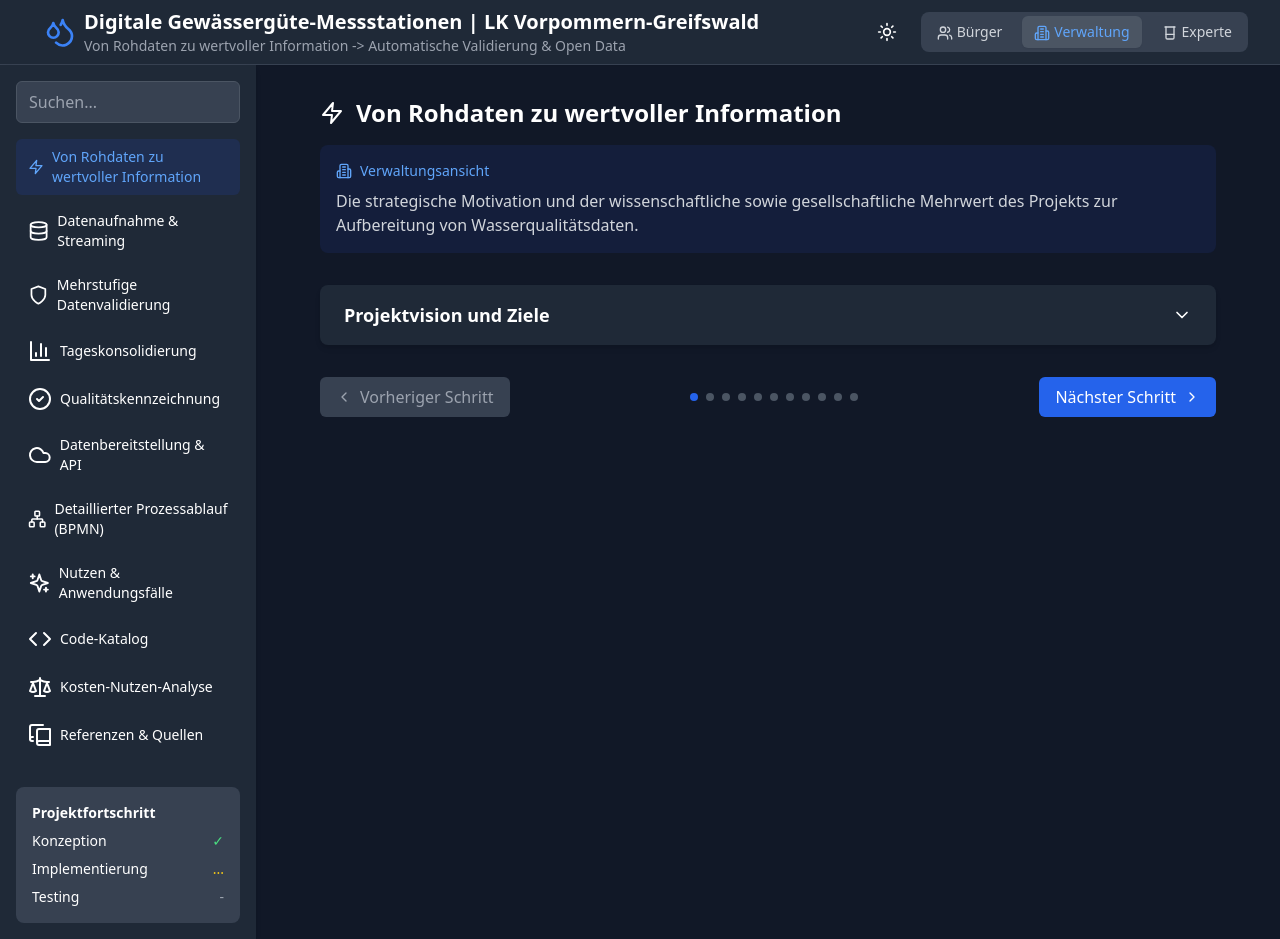
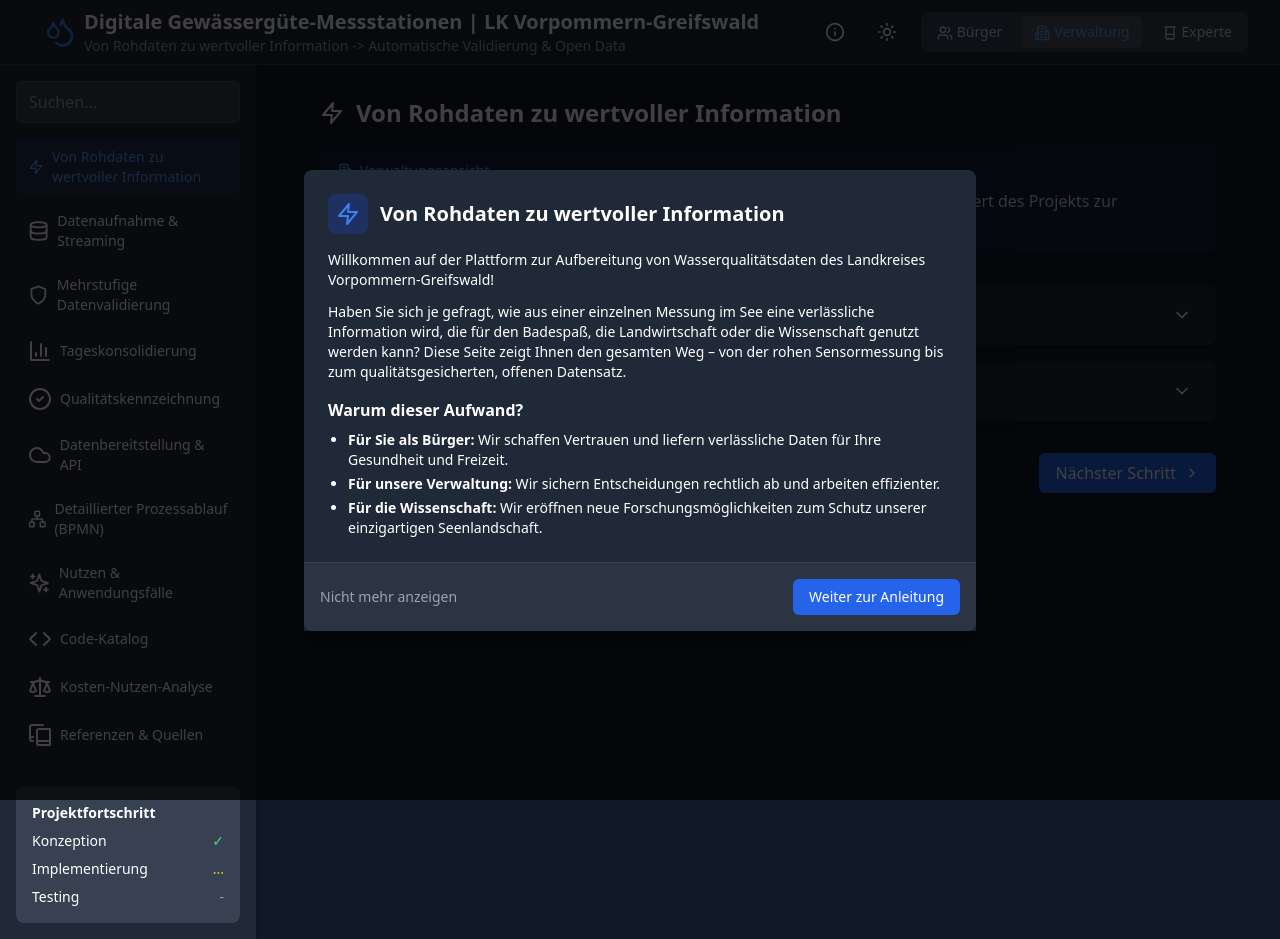
Before and after one commit to HmannCA/wasserqualitaet-vg, a React (Vite) app: page / in a window 1280 px wide. Built offline with nearby package versions, Linux system fonts and the light colour scheme; the HTML template or start-up script is replaced by a standard one.

Commit message:
Bergrüßungsoverlay eingefügt

```diff
--- a/src/App.jsx
+++ b/src/App.jsx
@@ -1,8 +1,97 @@
 import React, { useState, useEffect } from 'react';
-import { ChevronDown, ChevronRight, Users, Beaker, Building2, MessageSquare, Send, User, Calendar, ThumbsUp, Filter, Droplets, Activity, Database, Shield, Cloud, BarChart3, Info, CheckCircle2, AlertCircle, X, Menu, Sun, Moon, ClipboardList, Scale, BookCopy, Zap, Network, Sparkles, Code, NetworkIcon, Ship, Sprout, Lightbulb, Wrench, Fish, School, FileText, Map, Siren } from 'lucide-react';
+import { ChevronDown, ChevronRight, Users, Beaker, Building2, MessageSquare, Send, User, Calendar, ThumbsUp, Filter, Droplets, Activity, Database, Shield, Cloud, BarChart3, Info, CheckCircle2, AlertCircle, X, Menu, Sun, Moon, ClipboardList, Scale, BookCopy, Zap, Network, Sparkles, Code, NetworkIcon, Ship, Sprout, Lightbulb, Wrench, Fish, School, FileText, Map, Siren, Building, Briefcase, FlaskConical } from 'lucide-react';
 import { LineChart, Line, XAxis, YAxis, CartesianGrid, Tooltip, Legend, ResponsiveContainer, ScatterChart, Scatter, BarChart, Bar, ComposedChart, Area, ReferenceLine, PieChart, Pie, Cell, RadarChart, PolarGrid, PolarAngleAxis, PolarRadiusAxis, Radar } from 'recharts';
 import bpmnProzessExperte from './assets/bpmn-prozess.png';
 import bpmnProzessBuerger from './assets/bpmn-prozess-buerger.png';
+
+// Komponente für das interaktive Einführungs-Carousel
+// Komponente für das interaktive Einführungs-Carousel
+const MotivationCarousel = () => {
+  const [activeIndex, setActiveIndex] = useState(0);
+
+  const slides = [
+    {
+      targetGroup: "Für den Landkreis",
+      icon: <Building2 className="w-8 h-8 text-blue-600 dark:text-blue-400" />,
+      color: "blue",
+      title: "Vom Kostenfaktor zum strategischen Vermögenswert",
+      content: (
+        <p>
+          Dieses Projekt wandelt eine Pflichtaufgabe in eine <strong>strategische Investition</strong> um. Internationale Studien belegen eine Rendite von 5-46 Euro je investiertem Euro in Datenqualität. Wir sichern die Zukunft unserer Seenlandschaft, steigern die Effizienz der Verwaltung und positionieren Vorpommern-Greifswald als digitale <strong>Modellregion</strong> für nachhaltiges, datengestütztes Management.
+        </p>
+      )
+    },
+    {
+      targetGroup: "Für Unternehmen & Vereine",
+      icon: <Briefcase className="w-8 h-8 text-green-600 dark:text-green-400" />,
+      color: "green",
+      title: "Motor für regionale Innovation und Wertschöpfung",
+      content: (
+        <p>
+          Wir schaffen eine neue, frei verfügbare Ressource für die gesamte Region. Qualitätsgesicherte Daten sind die Grundlage für <strong>neue Geschäftsmodelle</strong>: von Tourismus-Apps über Präzisionslandwirtschaft bis hin zu smarten Diensten für Angel- und Wassersportvereine. Dies stärkt den Standort und bietet eine nie dagewesene <strong>Planungssicherheit</strong> für alle Akteure.
+        </p>
+      )
+    },
+    {
+      targetGroup: "Für Forschung & Bildung",
+      icon: <FlaskConical className="w-8 h-8 text-purple-600 dark:text-purple-400" />,
+      color: "purple",
+      title: "Ein digitales Labor für die Spitzenforschung",
+      content: (
+        <p>
+          Wir errichten ein <strong>limnologisches Freiluft-Labor</strong>. Hochfrequente, validierte und nach internationalen Standards (FAIR-Prinzipien) bereitgestellte Langzeitdaten sind ein Datenschatz für die Wissenschaft. Sie ermöglichen Spitzenforschung zum Klimawandel, zur Modellierung von Ökosystemen und zur Entwicklung neuer Analysemethoden, direkt vor unserer Haustür.
+        </p>
+      )
+    }
+  ];
+
+  const handleNext = () => setActiveIndex((prev) => (prev + 1) % slides.length);
+  const handlePrev = () => setActiveIndex((prev) => (prev - 1 + slides.length) % slides.length);
+
+  const currentSlide = slides[activeIndex];
+
+  return (
+    <div className={`relative bg-${currentSlide.color}-50 dark:bg-gray-900/50 border border-${currentSlide.color}-200 dark:border-${currentSlide.color}-700/50 rounded-lg p-6 transition-all duration-500`}>
+      <div className="flex items-center space-x-4 mb-4">
+        <div className={`bg-white dark:bg-gray-800 p-2 rounded-lg`}>
+          {currentSlide.icon}
+        </div>
+        <div>
+          <p className={`text-sm font-bold text-${currentSlide.color}-700 dark:text-${currentSlide.color}-300`}>{currentSlide.targetGroup}</p>
+          <h4 className="text-lg font-bold text-gray-900 dark:text-white">{currentSlide.title}</h4>
+        </div>
+      </div>
+
+      <div className="text-gray-700 dark:text-gray-300 text-sm min-h-[140px] md:min-h-[120px]">
+         <div key={activeIndex} className="animate-in fade-in duration-500">
+           {currentSlide.content}
+         </div>
+      </div>
+
+      <div className="absolute bottom-4 left-6 flex space-x-2">
+        {slides.map((_, index) => (
+          <button
+            key={index}
+            onClick={() => setActiveIndex(index)}
+            className={`w-2.5 h-2.5 rounded-full ${activeIndex === index ? `bg-${currentSlide.color}-500` : 'bg-gray-300 dark:bg-gray-600 hover:bg-gray-400'}`}
+          />
+        ))}
+      </div>
+
+      <div className="absolute top-4 right-4 flex space-x-2">
+        <button onClick={handlePrev} className="p-1 rounded-full bg-white/50 dark:bg-gray-700/50 hover:bg-white dark:hover:bg-gray-600">
+          <ChevronLeft className="w-5 h-5" />
+        </button>
+        <button onClick={handleNext} className="p-1 rounded-full bg-white/50 dark:bg-gray-700/50 hover:bg-white dark:hover:bg-gray-600">
+          <ChevronRight className="w-5 h-5" />
+        </button>
+      </div>
+    </div>
+  );
+};
+
+// KORRIGIERTE Komponente für das Einführungs-Modal
+
 
 // Zentrales Objekt für alle Code-Erklärungen
 const explanations = {
@@ -10,7 +99,7 @@ const explanations = {
     title: "Was tut dieser Code? (Der intelligente Türsteher)",
     content: (
       <div className="space-y-3">
-        <p>Dieser Code ist ein Bauplan (class) für einen intelligenten <strong>"Türsteher"</strong> für Ihre Wasserdaten. Seine Aufgabe ist es, jeden einzelnen Messwert nach strengen Regeln zu prüfen.</p>
+        <p>Dieser Code ist ein Bauplan (class) für einen intelligenten <strong>"Türsteher"</strong> für die Wasserdaten. Seine Aufgabe ist es, jeden einzelnen Messwert nach strengen Regeln zu prüfen.</p>
         <p>Er hat drei Hauptfähigkeiten (Methoden):</p>
         <ul className="list-disc list-outside pl-5">
           <li><strong>validate_range (Das Maßband):</strong> Prüft, ob ein Wert innerhalb eines erwarteten Bereichs liegt.</li>
@@ -46,7 +135,7 @@ const explanations = {
     title: "Was tut dieser Code? (Die öffentliche Auskunft)",
     content: (
       <div className="space-y-3">
-        <p>Dieser Code erschafft die <strong>"öffentliche Auskunftstheke"</strong> Ihres Datensystems, eine sogenannte API (Application Programming Interface). Sie ist wie ein extrem fähiger Bibliothekar, der auf Anfragen von außen wartet.</p>
+        <p>Dieser Code erschafft die <strong>"öffentliche Auskunftstheke"</strong> des zugrundeliegenden Datensystems, eine sogenannte API (Application Programming Interface). Sie ist wie ein extrem fähiger Bibliothekar, der auf Anfragen von außen wartet.</p>
         <ul>
           <li><strong>FastAPI:</strong> Ist die von uns genutzte Technologie. Sie ist besonders schnell und erstellt automatisch eine "Bedienungsanleitung" (interaktive Dokumentation) für andere Entwickler.</li>
           <li><strong>@app.get(...):</strong> Definiert eine "Bestellung", die der Bibliothekar entgegennehmen kann, z.B.: "Gib mir alle pH-Werte vom Mai für Station X".</li>
@@ -466,7 +555,6 @@ const CostBenefitRadarChart = () => (
 );
 
 // Komponente für das vergrößerte Bild-Modal
-// Komponente für das vergrößerte Bild-Modal
 const ImageModal = ({ imageUrl, onClose }) => {
   if (!imageUrl) return null;
 
@@ -537,6 +625,73 @@ const UseCaseModal = ({ useCase, onClose }) => {
   );
 };
 
+// Komponente für das Einführungs-Modal
+const IntroModal = ({ show, onClose }) => {
+  const [step, setStep] = useState(1);
+
+  const handleClose = () => {
+    // Merkt sich im Browser, dass der Nutzer die Einführung gesehen hat
+    localStorage.setItem('hasSeenIntroModal', 'true');
+    onClose();
+  };
+
+  if (!show) return null;
+
+  return (
+    <div className="fixed inset-0 bg-black bg-opacity-75 flex items-center justify-center z-50 animate-in fade-in-20">
+      <div className="relative bg-white dark:bg-gray-800 rounded-lg shadow-xl max-w-2xl w-[90%] flex flex-col">
+        <div className="p-6 overflow-y-auto">
+          {step === 1 && (
+            <div>
+              <div className="flex items-center space-x-3 mb-4">
+                <div className="bg-blue-100 dark:bg-blue-900/50 p-2 rounded-lg"><Zap className="w-6 h-6 text-blue-500" /></div>
+                <h3 className="text-xl font-bold">Von Rohdaten zu wertvoller Information</h3>
+              </div>
+              <p className="text-sm mb-3">Willkommen auf der Plattform zur Aufbereitung von Wasserqualitätsdaten des Landkreises Vorpommern-Greifswald!</p>
+              <p className="text-sm">Haben Sie sich je gefragt, wie aus einer einzelnen Messung im See eine verlässliche Information wird, die für den Badespaß, die Landwirtschaft oder die Wissenschaft genutzt werden kann? Diese Seite zeigt Ihnen den gesamten Weg – von der rohen Sensormessung bis zum qualitätsgesicherten, offenen Datensatz.</p>
+              <h4 className="font-semibold mt-4 mb-2">Warum dieser Aufwand?</h4>
+              <ul className="list-disc list-outside pl-5 text-sm space-y-1">
+                <li><b>Für Sie als Bürger:</b> Wir schaffen Vertrauen und liefern verlässliche Daten für Ihre Gesundheit und Freizeit.</li>
+                <li><b>Für unsere Verwaltung:</b> Wir sichern Entscheidungen rechtlich ab und arbeiten effizienter.</li>
+                <li><b>Für die Wissenschaft:</b> Wir eröffnen neue Forschungsmöglichkeiten zum Schutz unserer einzigartigen Seenlandschaft.</li>
+              </ul>
+            </div>
+          )}
+          {step === 2 && (
+             <div>
+              <div className="flex items-center space-x-3 mb-4">
+                 <div className="bg-green-100 dark:bg-green-900/50 p-2 rounded-lg"><Info className="w-6 h-6 text-green-500" /></div>
+                <h3 className="text-xl font-bold">Kurzanleitung zur Seite</h3>
+              </div>
+              <p className="text-sm mb-3">Diese Anwendung ist in logische Prozessschritte unterteilt, die Sie auf verschiedene Weisen erkunden können:</p>
+              <ul className="list-decimal list-outside pl-5 text-sm space-y-2">
+                <li><b>Prozess-Schritte (links):</b> Die Hauptnavigation führt Sie chronologisch durch den gesamten Daten-Aufbereitungsprozess.</li>
+                <li><b>Info-Level (oben rechts):</b> Wählen Sie Ihre Perspektive! Wechseln Sie zwischen "Bürger", "Verwaltung" und "Experte", um maßgeschneiderte Erklärungen und Darstellungen zu sehen.</li>
+                <li><b>Detail-Ansichten (aufklappbare Bereiche):</b> Jeder Prozessschritt enthält aufklappbare Bereiche. Ein Klick auf einen Titel öffnet die detaillierten Inhalte.</li>
+                <li><b>Interaktive Elemente:</b> Halten Sie Ausschau nach klickbaren Grafiken und "(Erklärung)"-Buttons, um noch tiefer in die Materie einzutauchen.</li>
+              </ul>
+            </div>
+          )}
+        </div>
+        <div className="flex justify-between items-center p-4 bg-gray-50 dark:bg-gray-700/50 border-t dark:border-gray-700">
+          <button onClick={handleClose} className="text-sm font-medium text-gray-600 dark:text-gray-400 hover:underline">Nicht mehr anzeigen</button>
+          <div className="flex items-center space-x-2">
+            {step === 2 && (
+              <button onClick={() => setStep(1)} className="px-4 py-2 text-sm font-medium bg-gray-200 dark:bg-gray-600 rounded-md hover:bg-gray-300 dark:hover:bg-gray-500">Zurück</button>
+            )}
+            {step === 1 && (
+              <button onClick={() => setStep(2)} className="px-4 py-2 text-sm font-medium text-white bg-blue-600 rounded-md hover:bg-blue-700">Weiter zur Anleitung</button>
+            )}
+             {step === 2 && (
+              <button onClick={onClose} className="px-4 py-2 text-sm font-medium text-white bg-blue-600 rounded-md hover:bg-blue-700">Schließen</button>
+            )}
+          </div>
+        </div>
+      </div>
+    </div>
+  );
+};
+
 // Komponente für die Code-Erklärungen
 const ExplanationModal = ({ explanation, onClose }) => {
   if (!explanation) return null;
@@ -559,6 +714,7 @@ const ExplanationModal = ({ explanation, onClose }) => {
 };
 
 function App() {
+  const [showIntroModal, setShowIntroModal] = useState(false);
   const [selectedUseCase, setSelectedUseCase] = useState(null);
   const [codeExplanation, setCodeExplanation] = useState(null);
   const [modalImageUrl, setModalImageUrl] = useState(null);
@@ -579,6 +735,13 @@ function App() {
     }
   }, []);
 
+  useEffect(() => {
+    const hasSeenIntro = localStorage.getItem('hasSeenIntroModal');
+    if (hasSeenIntro !== 'true') {
+      setShowIntroModal(true);
+    }
+  }, []);
+
   const saveComment = (stepId, sectionId) => {
     const commentKey = `${stepId}-${sectionId}`;
     if (newComment[commentKey]?.trim()) {
@@ -627,7 +790,7 @@ function App() {
   };
 
   const steps = [
-    // NEU: 1. Einleitung
+  // 1. Einleitung
   {
     id: 'einleitung-motivation',
     title: 'Von Rohdaten zu wertvoller Information',
@@ -636,9 +799,23 @@ function App() {
       experte: 'Die strategische Motivation und der wissenschaftliche sowie gesellschaftliche Mehrwert des Projekts zur Aufbereitung von Wasserqualitätsdaten.',
       verwaltung: 'Die strategische Motivation und der wissenschaftliche sowie gesellschaftliche Mehrwert des Projekts zur Aufbereitung von Wasserqualitätsdaten.',
       buerger: 'Warum betreiben wir diesen Aufwand? Der Weg von einer einfachen Messung im See zu einer verlässlichen Information für alle.'
-      },
-      sections: [{
-        id: 'mission-statement',
+    }, // KORREKTUR: Das 'intro'-Objekt wird hier geschlossen.
+
+    // KORREKTUR: Das 'sections'-Array ist jetzt ein eigenes Property, kein Teil von 'intro'.
+    sections: [
+      {
+        id: 'mission-statement-wichtigkeit', // Leichte ID-Anpassung zur Eindeutigkeit
+        title: 'Warum dieses Projekt wichtig ist',
+        content: {
+          buerger: ( <MotivationCarousel /> ),
+          verwaltung: ( <MotivationCarousel /> ),
+          experte: ( <MotivationCarousel /> )
+        }
+      },
+      // KORREKTUR: Der folgende Block war fälschlicherweise ein separates Objekt.
+      // Er ist jetzt der zweite Abschnitt innerhalb des ersten 'steps'-Elements.
+      {
+        id: 'mission-statement-vision', // Leichte ID-Anpassung zur Eindeutigkeit
         title: 'Projektvision und Ziele',
         content: {
           buerger: (
@@ -717,8 +894,9 @@ function App() {
             </div>
           ),
         }
-      }]
-    },
+      }
+    ]
+  }, // KORREKTUR: Hier endet das erste, jetzt vollständige 'steps'-Element.
   {
     id: 'dateneingabe',
     title: 'Datenaufnahme & Streaming',
@@ -2251,7 +2429,7 @@ async def get_observations(
         }
       }
     ]
-    }, // <--- Wichtig: Komma nach dem letzten vorherigen Block!
+  },
   {
     id: 'referenzen',
     title: 'Referenzen & Quellen',
@@ -2390,6 +2568,16 @@ async def get_observations(
             </div>
 
             <div className="flex items-center space-x-4">
+
+              {/* NEUER INFO-BUTTON */}
+              <button
+                onClick={() => { localStorage.removeItem('hasSeenIntroModal'); setShowIntroModal(true); }}
+                className="p-2 rounded-md hover:bg-gray-100 dark:hover:bg-gray-700"
+                title="Einführung anzeigen"
+              >
+                <Info className="w-5 h-5" />
+              </button>
+
               <button
                 onClick={() => setDarkMode(!darkMode)}
                 className="p-2 rounded-md hover:bg-gray-100 dark:hover:bg-gray-700"
@@ -2682,6 +2870,7 @@ async def get_observations(
       <ImageModal imageUrl={modalImageUrl} onClose={() => setModalImageUrl(null)} />
       <UseCaseModal useCase={selectedUseCase} onClose={() => setSelectedUseCase(null)} />
       <ExplanationModal explanation={codeExplanation} onClose={() => setCodeExplanation(null)} />
+      <IntroModal show={showIntroModal} onClose={() => setShowIntroModal(false)} />
     </div>
   );
 }
```
Lines whose indentation alone changed are shown as unchanged.
